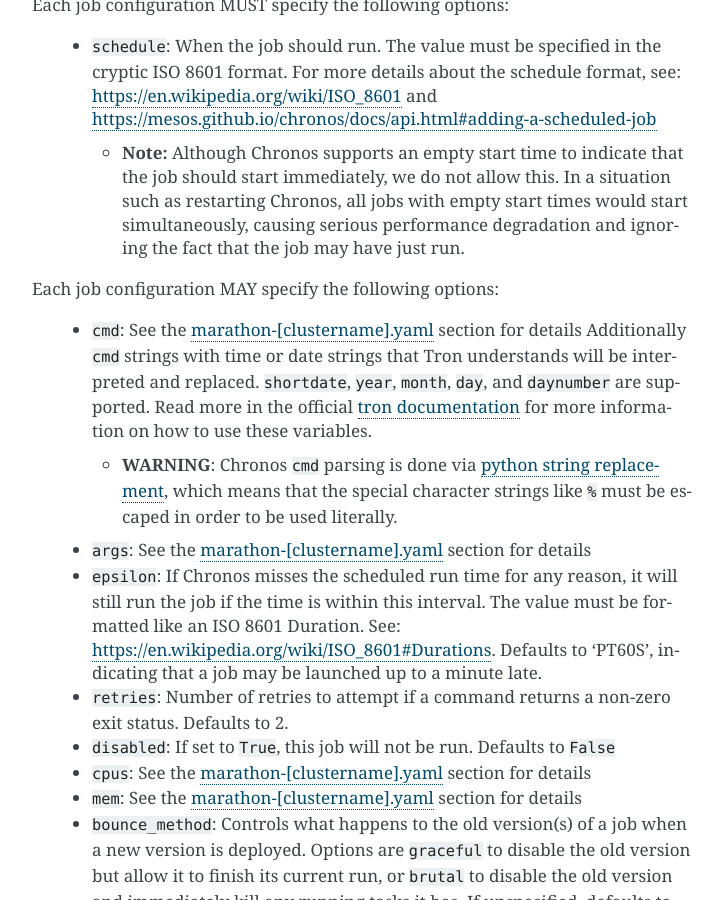
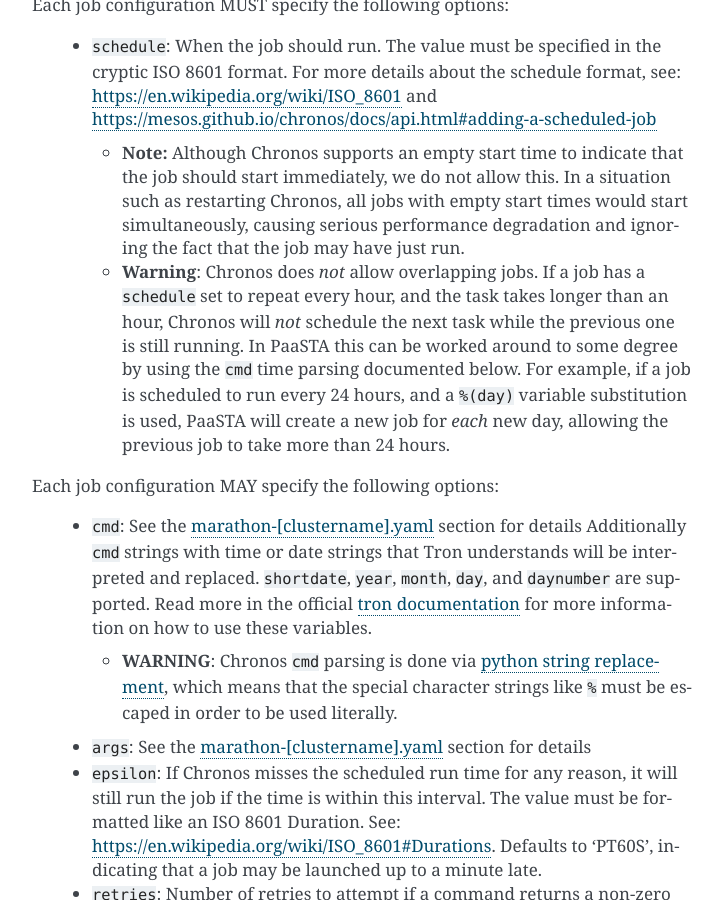
Before and after one commit to Yelp/paasta, a Sphinx documentation site: the page built from docs/source/yelpsoa_configs.rst, in a window 1280 px wide and 900 px high, scrolled down 3492 px. Shown: the whole window, without its empty margins (388-1111 px from the left). Built offline with Sphinx 7.4.7, drawn with Linux system fonts in a browser that asks for light colours; pages that are not in the unit, such as notebooks, are missing from menus.

Commit message:
Document the overlapping job behavior. PAASTA-1148

```diff
--- a/docs/source/yelpsoa_configs.rst
+++ b/docs/source/yelpsoa_configs.rst
@@ -170,6 +170,15 @@
       simultaneously, causing serious performance degradation and ignoring the
       fact that the job may have just run.
 
+    * **Warning**: Chronos does *not* allow overlapping jobs. If a job has a
+      ``schedule`` set to repeat every hour, and the task takes longer than
+      an hour, Chronos will *not* schedule the next task while the previous
+      one is still running. In PaaSTA this can be worked around to some degree
+      by using the ``cmd`` time parsing documented below. For example, if
+      a job is scheduled to run every 24 hours, and a ``%(day)`` variable
+      substitution is used, PaaSTA will create a new job for *each* new day,
+      allowing the previous job to take more than 24 hours.
+
 Each job configuration MAY specify the following options:
 
   * ``cmd``: See the `marathon-[clustername].yaml`_ section for details
```
